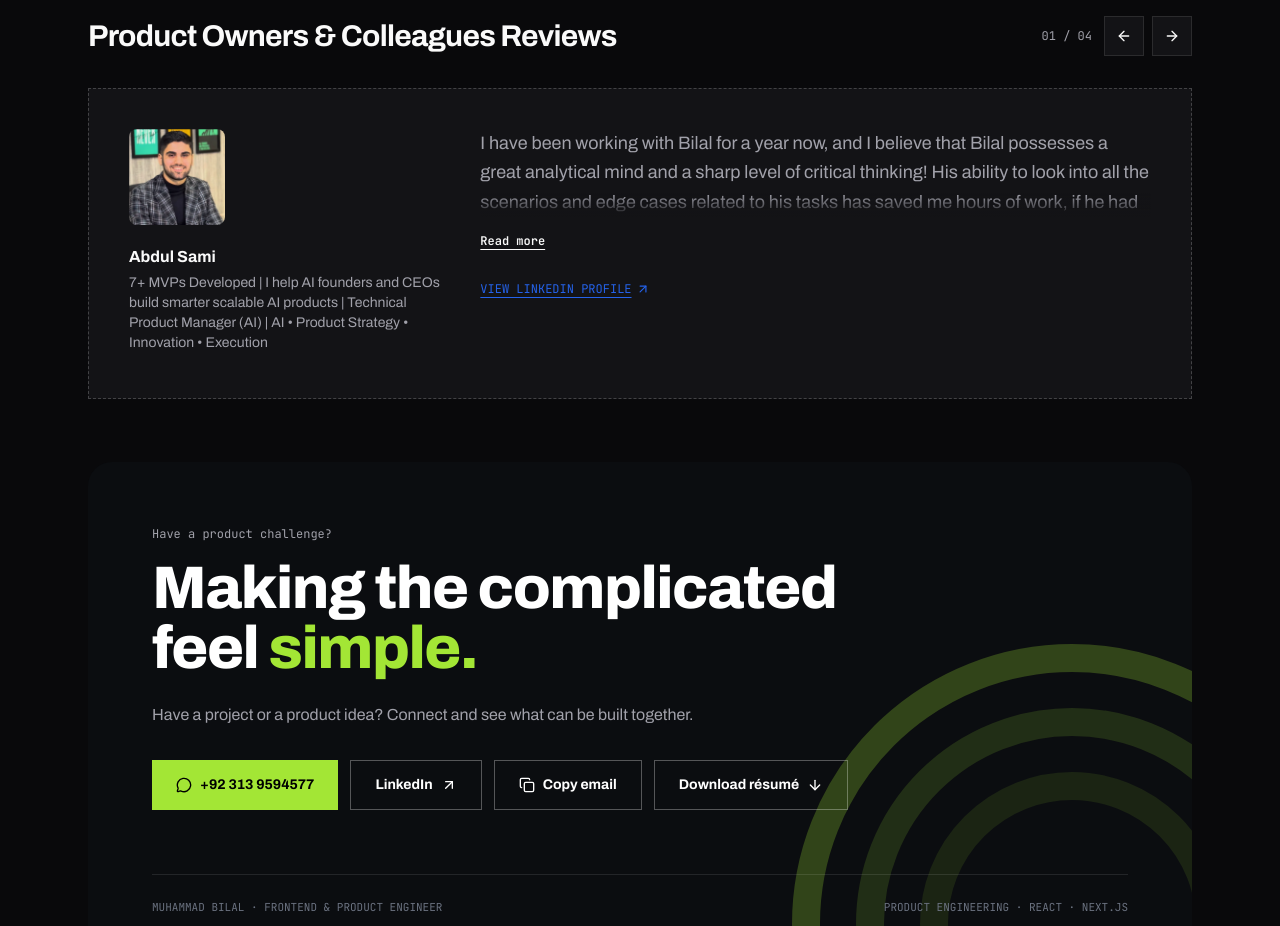
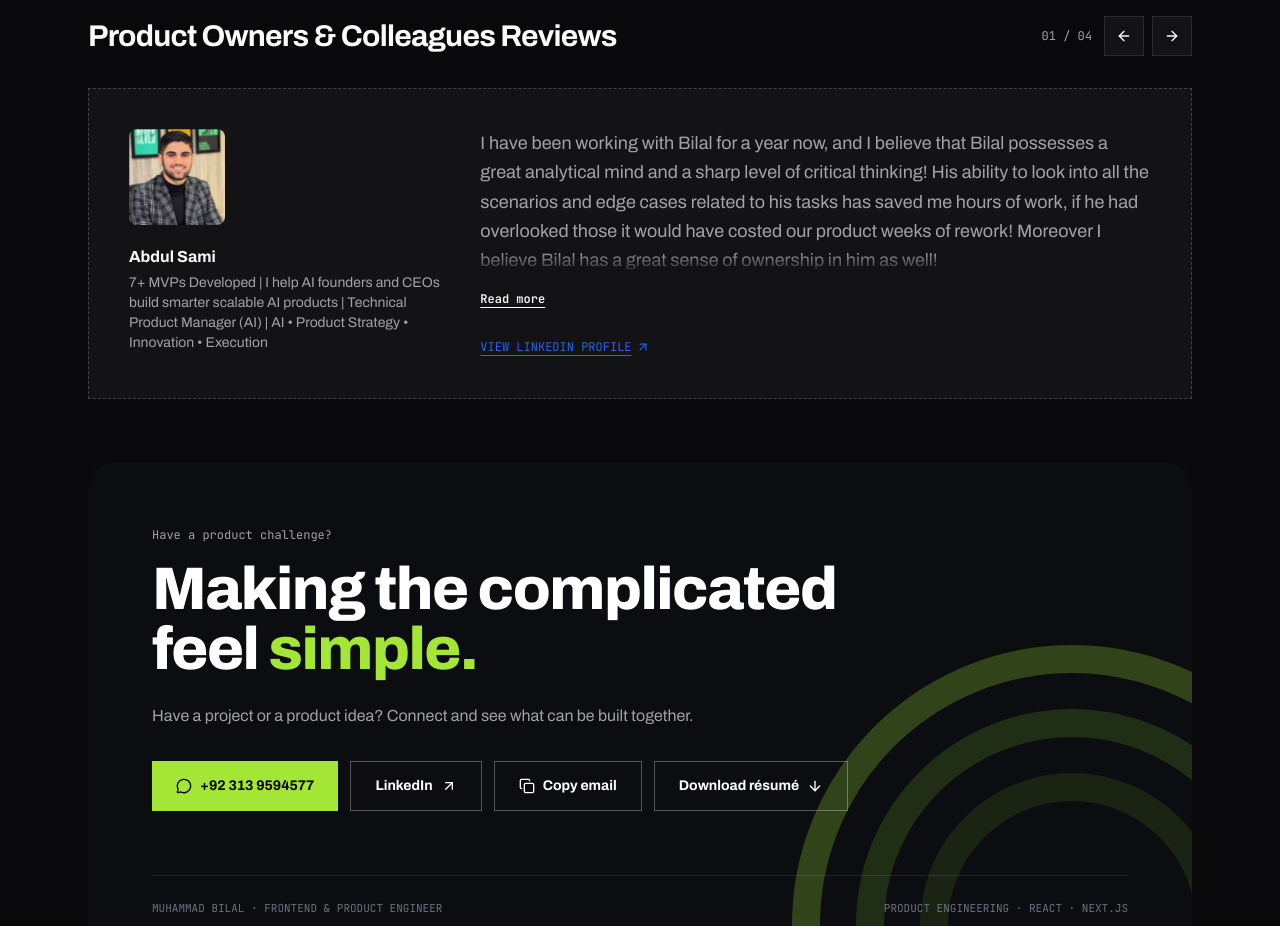
Before and after one commit to Bilal-Khan152/portfolio, a Next.js app: page / in a window 1280 px wide. Shown: the part 6040-6966 px from the top of the page. Built offline with nearby package versions, Linux system fonts and the light colour scheme.

Commit message:
Reviews: show 5 lines of each quote by default instead of 3

```diff
--- a/components/Testimonials.jsx
+++ b/components/Testimonials.jsx
@@ -46,12 +46,12 @@ const testimonials = [
 
 function TestimonialCard({ testimonial: t, isExpanded, onToggleExpand }) {
   const quoteRef = useRef(null);
-  const [maxHeight, setMaxHeight] = useState('5.5rem');
+  const [maxHeight, setMaxHeight] = useState('9.14rem');
 
   useEffect(() => {
     const updateHeight = () => {
       if (quoteRef.current) {
-        setMaxHeight(isExpanded ? `${quoteRef.current.scrollHeight}px` : '5.5rem');
+        setMaxHeight(isExpanded ? `${quoteRef.current.scrollHeight}px` : '9.14rem');
       }
     };
     const rafId = requestAnimationFrame(updateHeight);
```
